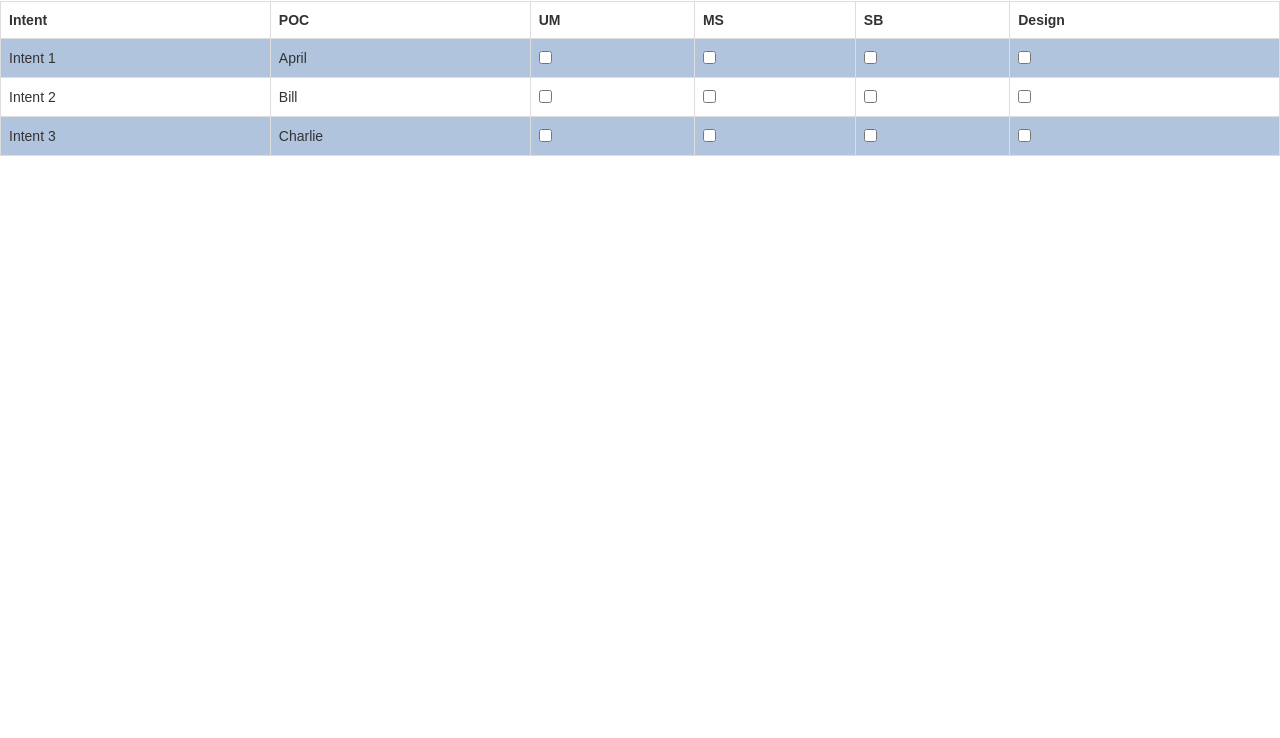
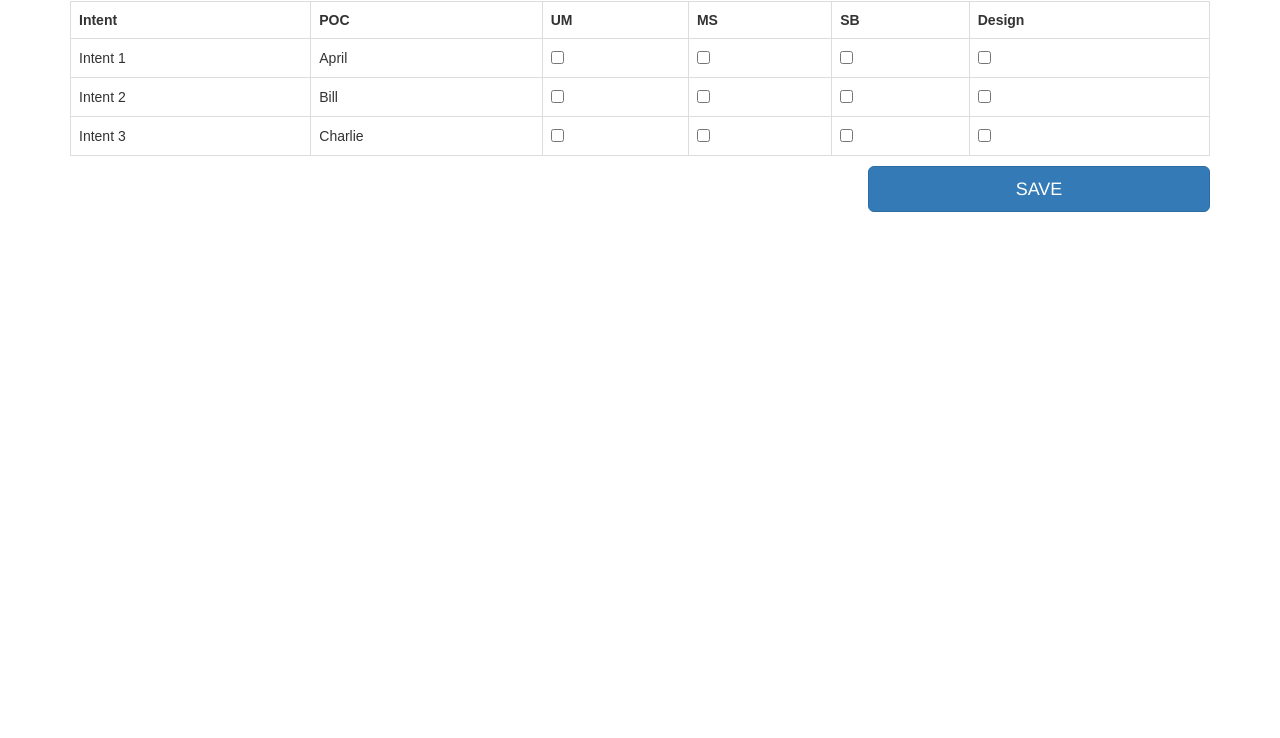
Before and after one commit to pchan1/pchan1.github.io, a plain HTML site: page index.html in a window 1280 px wide. Shown: the part 62-800 px from the top of the page. Drawn offline with nearby package versions, Linux system fonts and the light colour scheme.

Commit message:
Update index.html

```diff
--- a/index.html
+++ b/index.html
@@ -7,10 +7,20 @@
     <link rel="stylesheet" href="https://maxcdn.bootstrapcdn.com/bootstrap/3.3.7/css/bootstrap.min.css">
     <script src="https://ajax.googleapis.com/ajax/libs/jquery/3.3.1/jquery.min.js"></script>
     <script src="https://maxcdn.bootstrapcdn.com/bootstrap/3.3.7/js/bootstrap.min.js"></script>
+
+<script>
+  $(document).ready(function(){
+    $("input").change(function() {
+      $("#alert").show();
+    });
+  });
+</script>
+
 <style>
 table {
     font-family: arial, sans-serif;
     border-collapse: collapse;
+    margin-bottom: 10px;
     width: 100%;
 }
 
@@ -20,16 +30,20 @@ td, th {
     padding: 8px;
 }
 
-tr:nth-child(even) {
-    background-color: LightSteelBlue;
+#alert {
+	display: none;
+}
+
+#save-btn {
+	float: right;
+	width: 30%;
 }
 </style>
 </head>
 <body>
-
+  <div class="container">
     <h2>Dynamic App Intent Intake</h2>
-
-<table>
+      <table id="table">
         <tr>
           <th>Intent</th>
           <th>POC</th>
@@ -41,28 +55,35 @@ tr:nth-child(even) {
         <tr>
           <td>Intent 1</td>
           <td>April</td>
-    <td><input id="checkBox" type="checkbox"></td>
-    <td><input id="checkBox" type="checkbox"></td>
-    <td><input id="checkBox" type="checkbox"></td>
-    <td><input id="checkBox" type="checkbox"></td>
+          <td><input id="checkBox-um-1" name="um1" type="checkbox"></td>
+          <td><input id="checkBox-ms-1" type="checkbox"></td>
+          <td><input id="checkBox-sb-1" type="checkbox"></td>
+          <td><input id="checkBox-design-1" type="checkbox"></td>
         </tr>
         <tr>
           <td>Intent 2</td>
           <td>Bill</td>
-    <td><input id="checkBox" type="checkbox"></td>
-    <td><input id="checkBox" type="checkbox"></td>
-    <td><input id="checkBox" type="checkbox"></td>
-    <td><input id="checkBox" type="checkbox"></td>
+          <td><input id="checkBox-um-2" type="checkbox"></td>
+          <td><input id="checkBox-ms-2" type="checkbox"></td>
+          <td><input id="checkBox-sb-2" type="checkbox"></td>
+          <td><input id="checkBox-design-2" type="checkbox"></td>
         </tr>
          <tr>
           <td>Intent 3</td>
           <td>Charlie</td>
-    <td><input id="checkBox" type="checkbox"></td>
-    <td><input id="checkBox" type="checkbox"></td>
-    <td><input id="checkBox" type="checkbox"></td>
-    <td><input id="checkBox" type="checkbox"></td>
+          <td><input id="checkBox-um-3" type="checkbox"></td>
+          <td><input id="checkBox-ms-3" type="checkbox"></td>
+          <td><input id="checkBox-sb-3" type="checkbox"></td>
+          <td><input id="checkBox-design-3" type="checkbox"></td>
         </tr>
       </table>
 
+    <div class="container row">
+      <div id="alert" class="col-sm-8 alert alert-info">
+        <strong>You've made changes!</strong> If you would like to save the changes, click the SAVE button
+      </div>
+      <button id="save-btn" type="button" class="col-sm-4 btn btn-primary btn-lg">SAVE</button>
+    </div>
+  </div>
 </body>
 </html>
```
Lines whose indentation alone changed are shown as unchanged.
